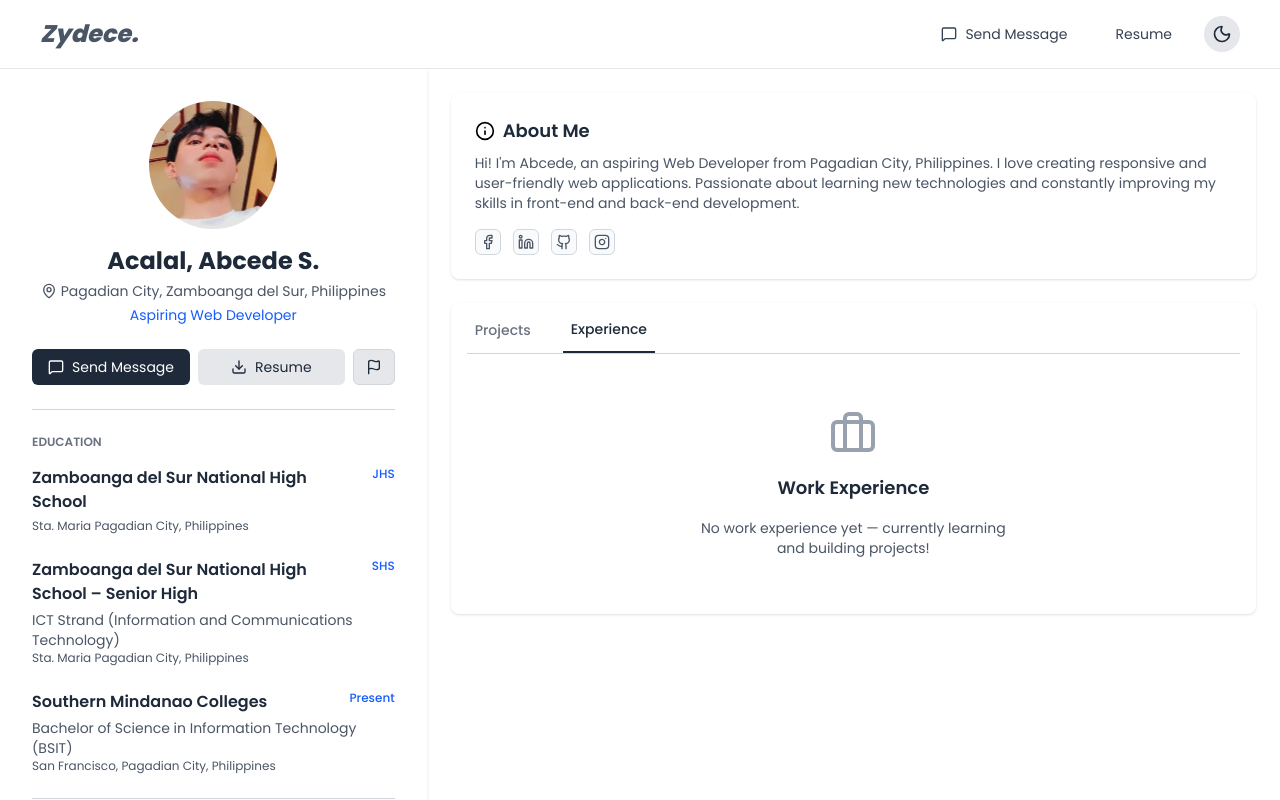
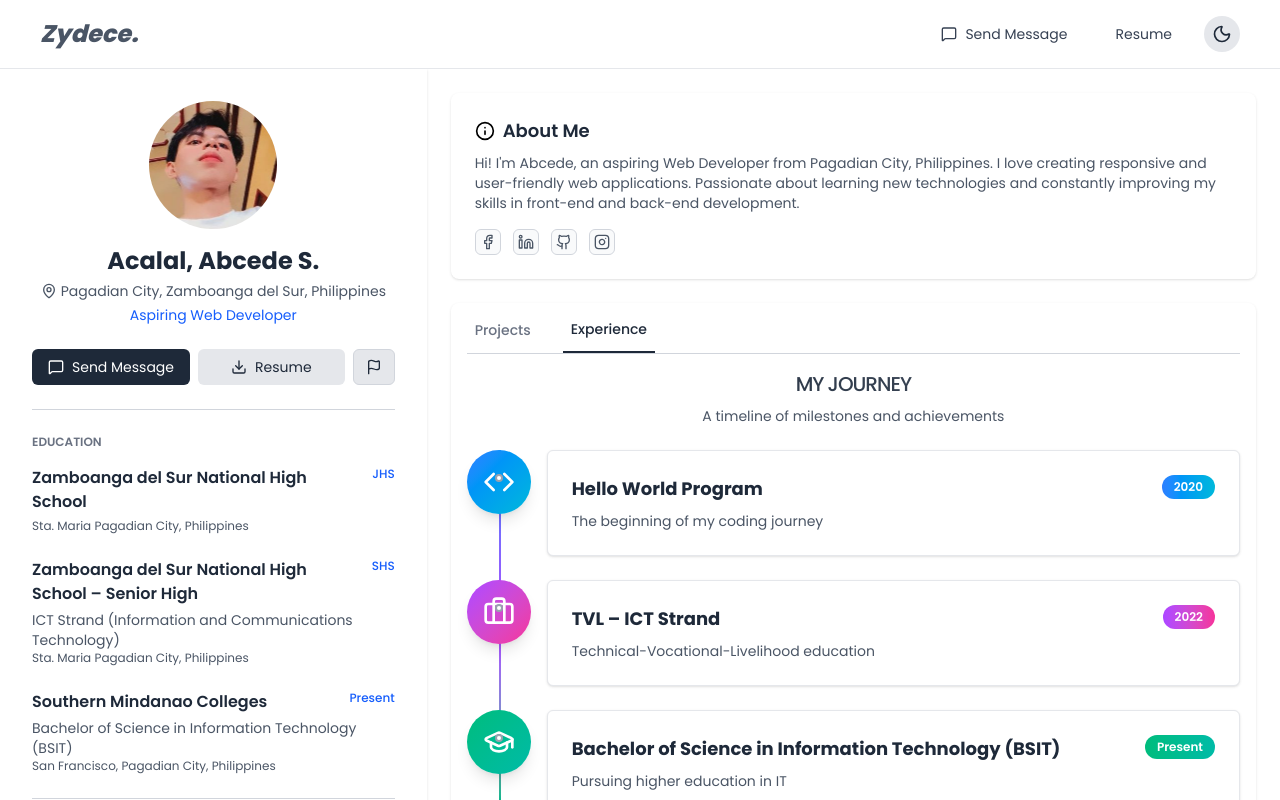
Before and after one commit to Cedezy/my-portfolio, a React (Vite) app: page / in a window 1280 px wide. Both pictures are taken after a click on the button "Experience". Shown: the top 800 px of the page. Built offline with nearby package versions, Linux system fonts and the light colour scheme.

Commit message:
Add timeline section to showcase milestones and achievements

```diff
--- a/src/pages/Portfolio.jsx
+++ b/src/pages/Portfolio.jsx
@@ -1,5 +1,5 @@
 import React, { useState, useEffect } from 'react'
-import { MapPin, MessageSquare, Download, Flag, Briefcase , User, Info  } from 'lucide-react'
+import { MapPin, MessageSquare, Download, Flag, Briefcase , User, Info, GraduationCap, Code } from 'lucide-react'
 import { Github, Instagram, Linkedin, Facebook } from 'lucide-react';
 import { Sun, Moon } from 'lucide-react'
 import profile from '../assets/profile.jpg'
@@ -74,6 +74,33 @@ import project3 from '../assets/project3.png';
             }
 
         ]
+
+        const timelineData = [
+            {
+                id: 1,
+                title: 'Hello World Program',
+                year: '2020',
+                icon: Code,
+                color: 'from-blue-500 to-cyan-500',
+                description: 'The beginning of my coding journey'
+            },
+            {
+                id: 2,
+                title: 'TVL – ICT Strand',
+                year: '2022',
+                icon: Briefcase,
+                color: 'from-purple-500 to-pink-500',
+                description: 'Technical-Vocational-Livelihood education'
+            },
+            {
+                id: 3,
+                title: 'Bachelor of Science in Information Technology (BSIT)',
+                year: 'Present',
+                icon: GraduationCap,
+                color: 'from-emerald-500 to-teal-500',
+                description: 'Pursuing higher education in IT'
+            }
+        ];
 
         useEffect(() => {
             const timer = setTimeout(() => {
@@ -359,16 +386,75 @@ import project3 from '../assets/project3.png';
                                         </div>
                                     )}
                                     {activeTab === 'timeline' && (
-                                        <div className="text-center py-10 flex flex-col items-center gap-4">
-                                            <Briefcase className="w-12 h-12 text-gray-400 dark:text-gray-500" />
-                                            <h3 className="text-lg font-semibold text-gray-800 dark:text-gray-100">
-                                                Work Experience
-                                            </h3>
-                                            <p className="text-sm text-gray-600 dark:text-gray-400 max-w-xs">
-                                                No work experience yet — currently learning and building projects!
-                                            </p>
-                                        </div>
-                                    )}
+  <div className="space-y-6 mb-12 px-2 sm:px-0">
+    {/* Header */}
+    <div className="text-center">
+      <h3 className="text-sm sm:text-md md:text-xl tracking-tighter font-medium bg-linear-to-r from-gray-800 to-gray-600 dark:from-gray-100 dark:to-gray-300 bg-clip-text text-transparent mb-2">
+        MY JOURNEY
+      </h3>
+      <p className="text-xs sm:text-sm text-gray-600 dark:text-gray-400">
+        A timeline of milestones and achievements
+      </p>
+    </div>
+
+    {/* Timeline */}
+    <div className="relative">
+      {/* Vertical line */}
+      <div className="absolute left-5 sm:left-8 top-0 bottom-0 w-0.5 bg-linear-to-b from-blue-500 via-purple-500 to-emerald-500"></div>
+
+      <div className="space-y-6">
+        {timelineData.map((item, index) => {
+          const Icon = item.icon;
+          return (
+            <div
+              key={item.id}
+              className="relative pl-14 sm:pl-20 group"
+              style={{
+                animation: `fadeInUp 0.6s ease-out ${index * 0.2}s both`,
+              }}
+            >
+              {/* Icon */}
+              <div
+                className={`absolute left-0 flex items-center justify-center
+                w-10 h-10 sm:w-16 sm:h-16
+                rounded-full bg-linear-to-br ${item.color}
+                shadow-lg transform group-hover:scale-110 transition-transform duration-300`}
+              >
+                <Icon className="w-5 h-5 sm:w-8 sm:h-8 text-white" />
+              </div>
+
+              {/* Card */}
+              <div className="bg-white dark:bg-gray-800 rounded-md p-4 sm:p-6 shadow-sm hover:shadow-md transition-all duration-300 border border-gray-200 dark:border-gray-700">
+                <div className="flex flex-col sm:flex-row sm:items-start sm:justify-between mb-2 gap-2">
+                  <h4 className="text-sm sm:text-lg font-bold text-gray-800 dark:text-gray-100">
+                    {item.title}
+                  </h4>
+
+                  <span
+                    className={`inline-flex items-center px-2 sm:px-3 py-1
+                    rounded-full text-[10px] sm:text-xs font-semibold
+                    bg-linear-to-r ${item.color} text-white w-fit`}
+                  >
+                    {item.year}
+                  </span>
+                </div>
+
+                <p className="text-xs sm:text-sm text-gray-600 dark:text-gray-400">
+                  {item.description}
+                </p>
+              </div>
+
+              {/* Dot */}
+              <div className="absolute left-[18px] sm:left-7 top-4 sm:top-6 w-2 h-2 bg-white dark:bg-gray-800 rounded-full border-2 border-gray-400 dark:border-gray-500"></div>
+            </div>
+          );
+        })}
+      </div>
+    </div>
+  </div>
+)}
+
+
                                 </div>
                             </div>
                         </div>
```
